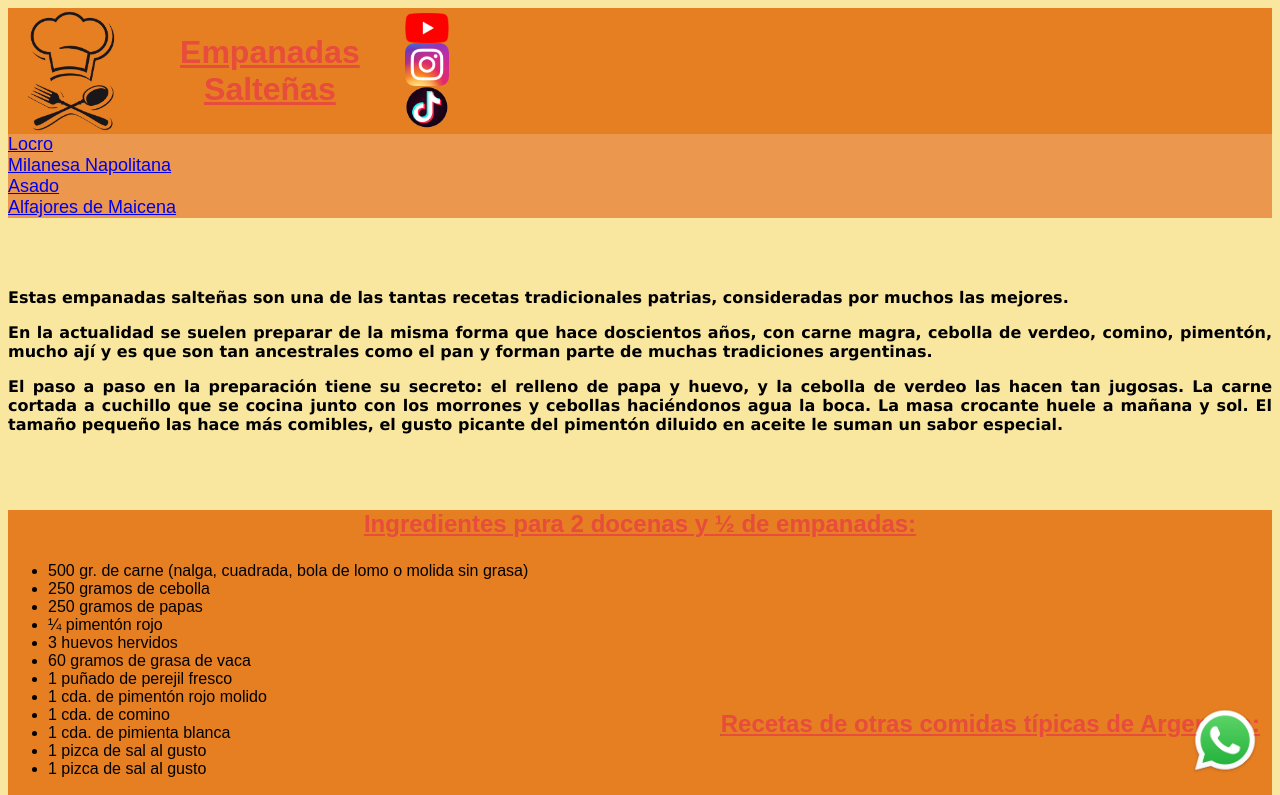
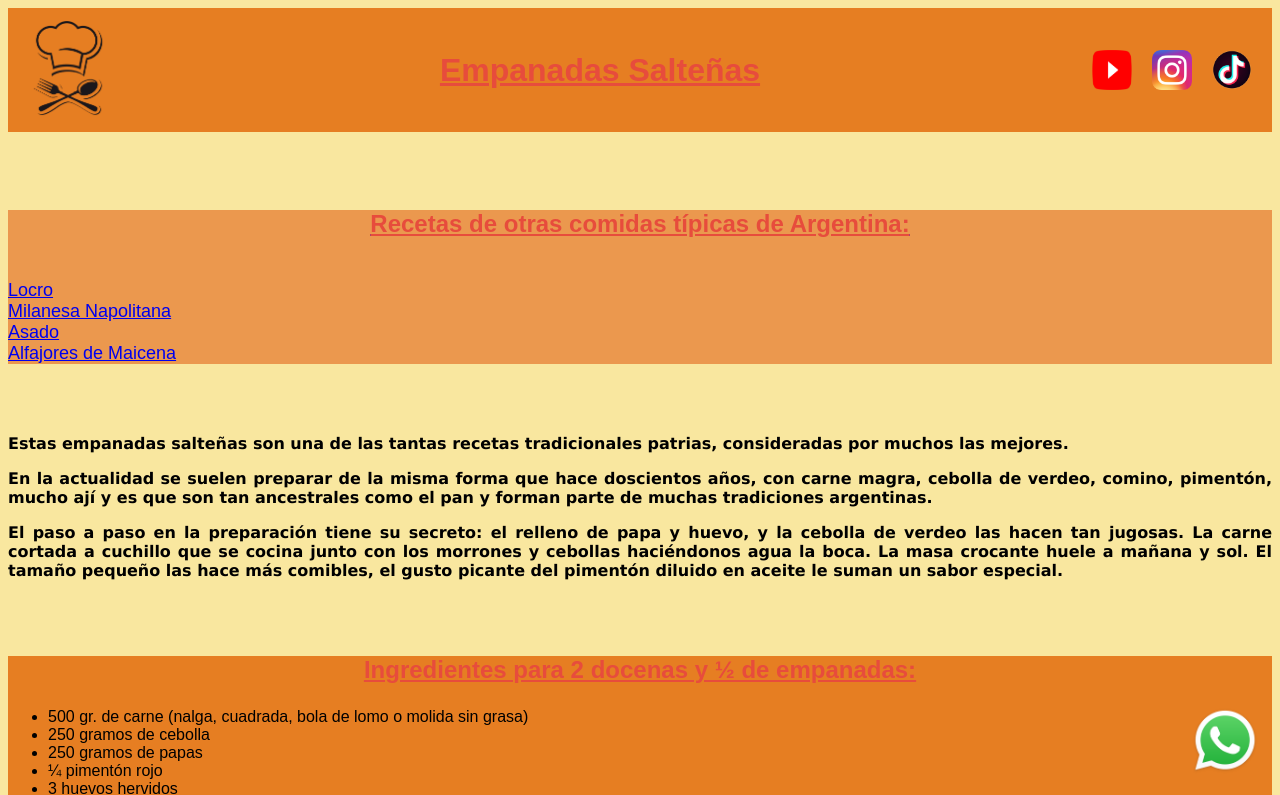
Before and after one commit to ivancascella/empanadas-salte-as, a plain HTML site: page index.html in a window 1280 px wide. Shown: the top 795 px of the page. Drawn offline with Linux system fonts and the light colour scheme.

Commit message:
Add files via upload

```diff
--- a/css/estilos.css
+++ b/css/estilos.css
@@ -4,11 +4,6 @@ nav {background-color: #EB984E}
 main {background-color: #E67E22}
 aside {background-color:#EB984E}
 footer {background-color:#D35400}
-.tituloprincipal {text-align: center;
-font-family: sans-serif;
-font-size: xx-large;
-color: #E74C3C;
-text-decoration: underline;}
 .imagen {display: block;
 margin-left: auto;
 margin-right: auto;
@@ -31,22 +26,65 @@ font-family: sans-serif;
 font-size: large;}
 .redes {font-family: sans-serif;
 font-size: large;}
-.icon {width: 5%}
-.whatsapp-icon {
-    position: fixed;
+.icon {width: 2%}
+.icon2 {width: 3}
+.whatsapp-icon {position: fixed;
     bottom: 20px;
     right: 20px;
-    z-index: 9999;
-  }
+    z-index: 9999;}
+.whatsapp-icon img {width: 70px;
+    height: 70px;}
+    header {
+  display: flex;
+  align-items: center;
+  justify-content: space-between;
+  background-color: #E67E22;
+  padding: 10px;
+}
 
-.whatsapp-icon img {
-    width: 70px;
-    height: 70px;
-  }
-.logococina {width: 10%}
-header {  display: flex;
-      justify-content: space-between;
-      align-items: center;}
-.icon {display: flex;
- justify-content: flex-end;
-align-items: center;}
+.logococina {
+  width: 100px;
+}
+
+.tituloprincipal {
+  flex-grow: 1;
+  text-align: center;
+  font-family: sans-serif;
+  font-size: xx-large;
+  color: #E74C3C;
+  text-decoration: underline;
+}
+
+.social-logos {
+  display: flex;
+}
+
+.social-logos a {
+  margin: 0 10px;
+}
+
+.social-logos img {
+  width: 40px;
+  height: 40px;
+}
+footer {
+display: flex;
+align-items: center;
+justify-content: space-around;
+background-color: #E67E22;
+padding: 10px;
+}
+.social-logos2 {
+  display: flex;
+}
+
+.social-logos2 a {
+  margin: 0 5px;
+}
+
+.social-logos2 img {
+  width: 40px;
+  height: 40px;
+}
+.info {font-family: sans-serif;
+color: #E74C3C;}
--- a/index.html
+++ b/index.html
@@ -8,25 +8,23 @@
   </head>
   <body>
 <header>
-
+   <div class="logodelacocina">
    <img class="logococina" src="./imagenes/logococina.png" alt="logodecocina">
+   </div>
   <h1 class="tituloprincipal" >Empanadas Salteñas</h1>
-    <div>
+<div class="social-logos">
     <a href="https://www.youtube.com/@paulinacocina" target="_blank">
-     <img class="icon" src="./imagenes/youtubeicon.png" alt="icono de youtube"</a>
+     <img class="social-logos" src="./imagenes/youtubeicon.png" alt="icono de youtube"</a>
      <a href="https://www.instagram.com/paulinacocina/" target="_blank">
-     <img class="icon" src="./imagenes/instagramicon.png" alt="icono de instagram"</a>
+     <img class="social-logos" src="./imagenes/instagramicon.png" alt="icono de instagram"</a>
      <a href="https://www.tiktok.com/@paulinacocina" target="_blank">
-    <img class="icon" src="./imagenes/tiktokicon.png" alt="icono de tiktok" </a>
+    <img class="social-logos" src="./imagenes/tiktokicon.png" alt="icono de tiktok" </a>
     </div>
-
+</header>
 
 <br>
 <br>
-    <a class="whatsapp-icon" href="https://wa.me/+5491122550443" target="_blank">
-    <img class="wppimg" src="./imagenes/wppicon.png" alt="icono de wpp"</a>
-
-</header>
+<br>
 <nav>
 
   <h3 class="listas">Recetas de otras comidas típicas de Argentina:</h3>
@@ -96,13 +94,26 @@
 <br>
 <br>
 <footer>
-<h3 class="redes">Redes Sociales:</h3>
+  <br>
+<iframe  class="sanmi"src="https://www.google.com/maps/embed?pb=!1m18!1m12!1m3!1d52575.72649039833!2d-58.771324588159!3d-34.5539882007825!2m3!1f0!2f0!3f0!3m2!1i1024!2i768!4f13.1!3m3!1m2!1s0x95bcbd7f8ed7ed6f%3A0xa141f13ddb761d51!2sSan%20Miguel%2C%20Provincia%20de%20Buenos%20Aires!5e0!3m2!1ses!2sar!4v1687142594938!5m2!1ses!2sar" width="600" height="450" style="border:0;" allowfullscreen="" loading="lazy" referrerpolicy="no-referrer-when-downgrade"></iframe>
+<br>
+<div class="social-logos2">
 <a href="https://www.youtube.com/@paulinacocina" target="_blank">
  <img class="icon" src="./imagenes/youtubeicon.png" alt="icono de youtube"</a>
  <a href="https://www.instagram.com/paulinacocina/" target="_blank">
- <img class="icon2" src="./imagenes/instagramicon.png" alt="icono de instagram"</a>
+ <img class="icon" src="./imagenes/instagramicon.png" alt="icono de instagram"</a>
  <a href="https://www.tiktok.com/@paulinacocina">
-<img class="icon2" src="./imagenes/tiktokicon.png" alt="icono de tiktok" </a>
+<img class="icon" src="./imagenes/tiktokicon.png" alt="icono de tiktok" </a>
+</div>
+<br>
+<div class="info">
+  <h1>Información Personal:</h1>
+  <ul>
+    <li>Nombre Completo: Ivan Santino Cascella</li>
+    <li>Número telefónico: 1122550443</li>
+    <li>Mail: ivancascella@gmail.com</li>
+  </ul>
+</div>
 </footer>
 <br>
 <br>
```
Lines whose indentation alone changed are shown as unchanged.
